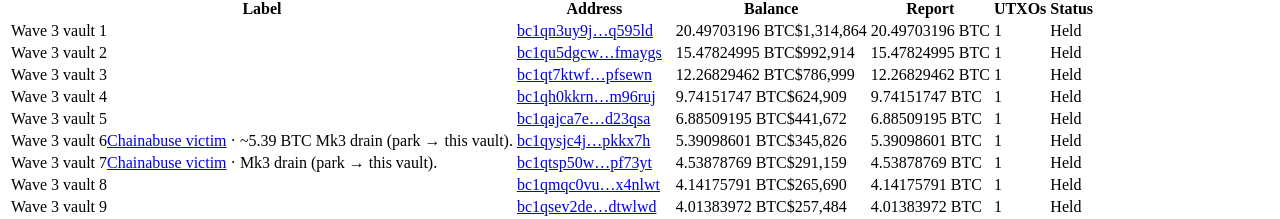
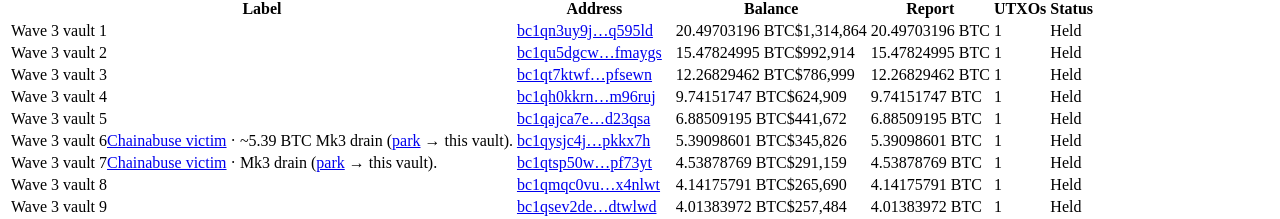
Before and after one commit to SamSamskies/coldcard-hack-tracker, a React (Vite) app: page / in a window 1280 px wide. Shown: the part 2530-2749 px from the top of the page. Built offline with nearby package versions, Linux system fonts and the light colour scheme; no server answers; the HTML template or start-up script is replaced by a standard one.

Commit message:
Update notes for Wave 3 vaults to include specific address references for transaction paths, enhancing clarity on BTC drain origins and improving traceability.

```diff
--- a/src/data/wave3Vaults.ts
+++ b/src/data/wave3Vaults.ts
@@ -36,13 +36,13 @@ export const WAVE3_VAULTS = [
     address: 'bc1qysjc4jrltc4je2f9uek477xdczkrmkd0mwv2wgn47r0wt3qv4a7spkkx7h',
     label: 'Wave 3 vault 6',
     reportBtc: 5.39098601,
-    note: '[Chainabuse victim](https://chainabuse.com/report/0f8d1d1c-556b-40e6-a819-c91c153497aa) · ~5.39 BTC Mk3 drain (park → this vault).',
+    note: '[Chainabuse victim](https://chainabuse.com/report/0f8d1d1c-556b-40e6-a819-c91c153497aa) · ~5.39 BTC Mk3 drain ([park](address:bc1q4626d9knltp3eeuwmfhuqh4ez3py4rdq9nsck8) → this vault).',
   },
   {
     address: 'bc1qtsp50w4uru6t2mhmctvapfdy23g75r08werm7qmgzuedm4jsaztspf73yt',
     label: 'Wave 3 vault 7',
     reportBtc: 4.53878769,
-    note: '[Chainabuse victim](https://chainabuse.com/report/2727f906-bf8f-4540-92e4-ad4fd5b59cbf) · Mk3 drain (park → this vault).',
+    note: '[Chainabuse victim](https://chainabuse.com/report/2727f906-bf8f-4540-92e4-ad4fd5b59cbf) · Mk3 drain ([park](address:bc1qz09phmghykhcglwhc58uf95mmjqq8vz4wmhz4v) → this vault).',
   },
   {
     address: 'bc1qmqc0vur7v0xcnvq2pzm2kxlmvw6twhlxtsvd8jgudjdwnud6juusx4nlwt',
```
